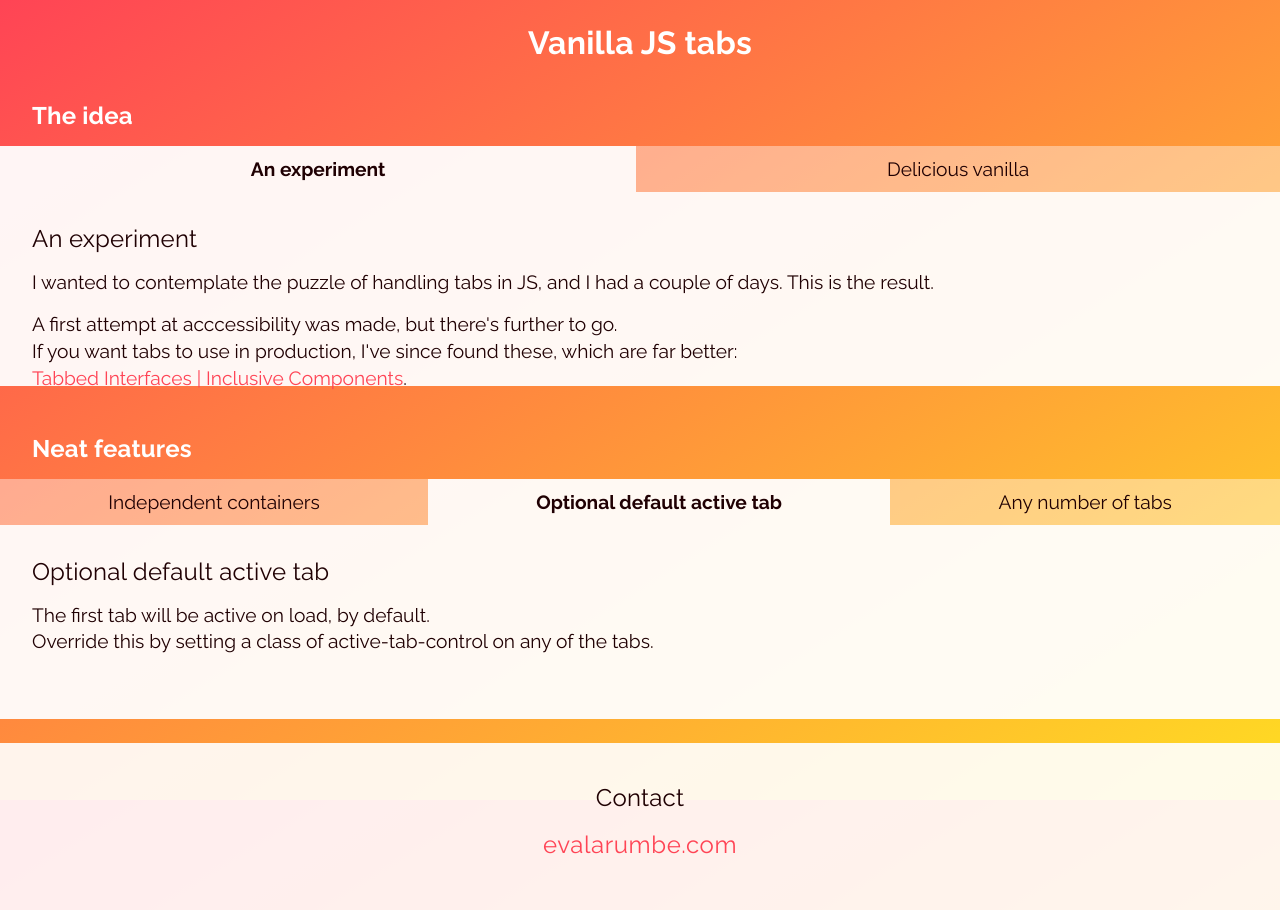
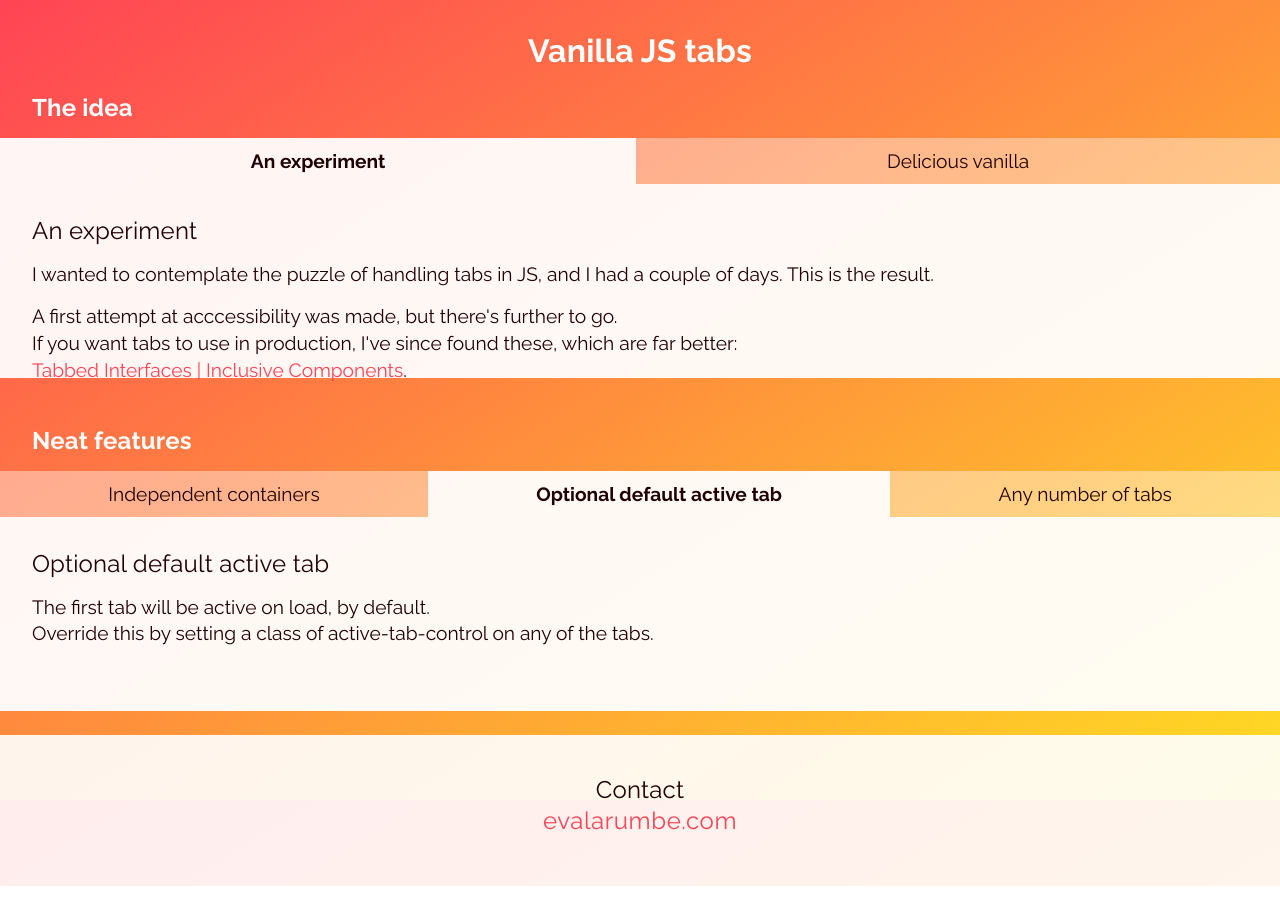
Before and after one commit to evalarumbe/vanilla-js-tabs, a website: page index.html in a window 1280 px wide. After the commit the page ends 886 px from the top, so only its background shows below. Drawn offline with nearby package versions, Linux system fonts and the light colour scheme; files that its build step writes are made by us from their sources.

Commit message:
Tweak whitespace

```diff
--- a/styles/scss/modules/_base.scss
+++ b/styles/scss/modules/_base.scss
@@ -29,16 +29,17 @@ body {
 
 h1, h2 {
   color: white;
-  padding: 1.5rem 2rem 1rem;
 }
 
 h1 {
+  padding: 2rem 2rem 0;
   text-align: center;
   font-size: 2rem;
   font-weight: bold;
 }
 
 h2 {
+  padding: 1.5rem 2rem 1rem;
   font-size: 1.5rem;
 }
 
@@ -83,6 +84,7 @@ a {
   h2 {
     color: $body-text;
     font-weight: normal;
+    padding-bottom: 0;
   }
 
   a {
```
